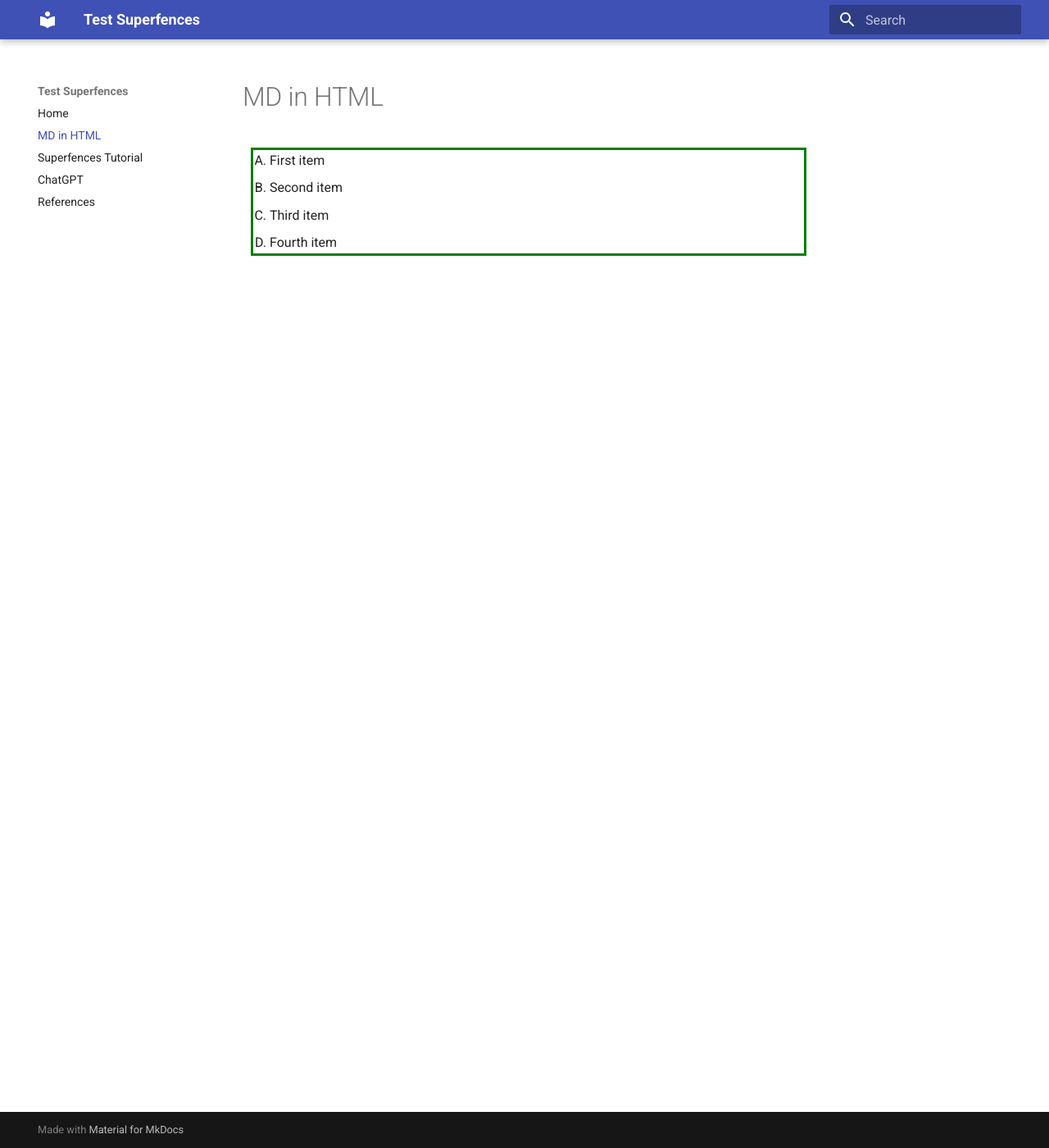
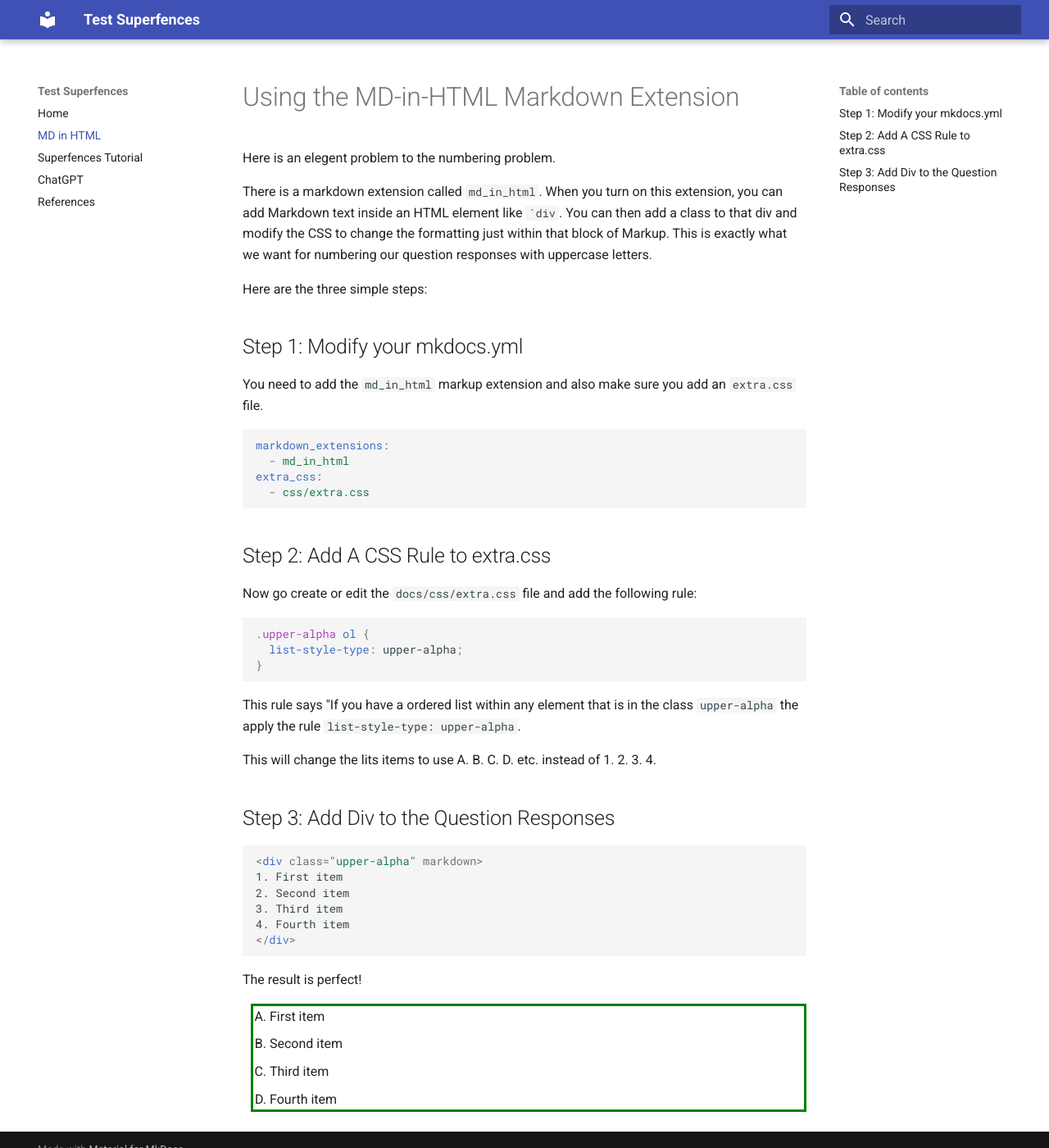
Before and after one commit to dmccreary/superfences, an MkDocs documentation site: the page built from docs/md-in-html.md, in a window 1280 px wide and 1400 px high. Shown: the whole window at 82% size. Built offline with MkDocs 1.6.1 and Material for MkDocs 9.7.7, drawn with Linux system fonts in a browser that asks for light colours.

Commit message:
updating content

````diff
--- a/docs/md-in-html.md
+++ b/docs/md-in-html.md
@@ -1,4 +1,59 @@
+# Using the MD-in-HTML Markdown Extension
 
+Here is an elegent problem to the numbering problem.
+
+There is a markdown extension called ```md_in_html```.
+When you turn on this extension, you can add
+Markdown text inside an HTML element like ```div``.
+You can then add a class to that div and modify
+the CSS to change the formatting just within that
+block of Markup.  This is exactly what we want
+for numbering our question responses with uppercase letters.
+
+Here are the three simple steps:
+
+## Step 1: Modify your mkdocs.yml
+
+You need to add the ```md_in_html``` markup extension and
+also make sure you add an ```extra.css``` file.
+
+```yaml
+markdown_extensions:
+  - md_in_html
+extra_css:
+  - css/extra.css
+```
+
+## Step 2: Add A CSS Rule to extra.css
+
+Now go create or edit the ```docs/css/extra.css``` file
+and add the following rule:
+
+```css
+.upper-alpha ol {
+  list-style-type: upper-alpha;
+}
+```
+
+This rule says "If you have a ordered list within
+any element that is in the class ```upper-alpha```
+the apply the rule ```list-style-type: upper-alpha```.
+
+This will change the lits items to use A. B. C. D. etc. instead
+of 1. 2. 3. 4.
+
+## Step 3: Add Div to the Question Responses
+
+```html
+<div class="upper-alpha" markdown>
+1. First item
+2. Second item
+3. Third item
+4. Fourth item
+</div>
+```
+
+The result is perfect!
 
 <div class="upper-alpha" markdown>
 1. First item
````
